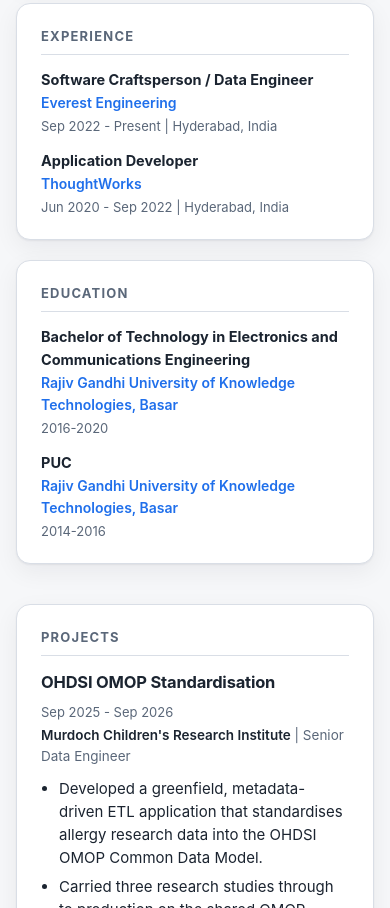
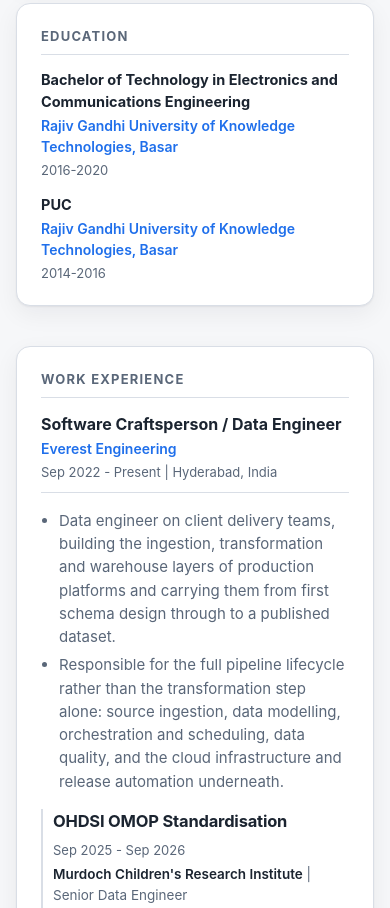
Before and after one commit to praveenlearning/praveenlearning.github.io, a plain HTML site: page index.html in a window 390 px wide. Shown: the part 2203-3111 px from the top of the page. Drawn offline with Linux system fonts and the light colour scheme.

Commit message:
update work experience summary

```diff
--- a/data.js
+++ b/data.js
@@ -74,13 +74,32 @@
   ],
 
   experiences: [
-    { title: 'Software Craftsperson / Data Engineer', company: 'Everest Engineering', location: 'Hyderabad, India', duration: 'Sep 2022 - Present' },
-    { title: 'Application Developer', company: 'ThoughtWorks', location: 'Hyderabad, India', duration: 'Jun 2020 - Sep 2022' }
+    {
+      title: 'Software Craftsperson / Data Engineer',
+      company: 'Everest Engineering',
+      location: 'Hyderabad, India',
+      duration: 'Sep 2022 - Present',
+      summary: [
+        'Data engineer on client delivery teams, building the ingestion, transformation and warehouse layers of production platforms and carrying them from first schema design through to a published dataset.',
+        'Responsible for the full pipeline lifecycle rather than the transformation step alone: source ingestion, data modelling, orchestration and scheduling, data quality, and the cloud infrastructure and release automation underneath.'
+      ]
+    },
+    {
+      title: 'Application Developer',
+      company: 'ThoughtWorks',
+      location: 'Hyderabad, India',
+      duration: 'Jun 2020 - Sep 2022',
+      summary: [
+        'Data engineer on a long-running automotive engagement, building batch ETL at scale and the automated data quality checks that guarded what it produced.',
+        'Responsible for how pipelines ran in production, not only the transformation logic: the data models they loaded into, the infrastructure they ran on, and the scheduled deployments that shipped them.'
+      ]
+    }
   ],
 
   projects: [
     {
       name: 'OHDSI OMOP Standardisation',
+      employer: 'Everest Engineering',
       client: "Murdoch Children's Research Institute",
       role: 'Senior Data Engineer',
       duration: 'Sep 2025 - Sep 2026',
@@ -98,6 +117,7 @@
     },
     {
       name: 'Stripe Migration and Integration',
+      employer: 'Everest Engineering',
       client: 'Travello',
       role: 'Backend Developer',
       duration: 'Nov 2024 - Jan 2025',
@@ -109,6 +129,7 @@
     },
     {
       name: 'Data Platform Modernisation',
+      employer: 'Everest Engineering',
       client: 'Mindvalley',
       role: 'Data Engineer',
       duration: 'Jan 2024 - Oct 2024',
@@ -124,6 +145,7 @@
     },
     {
       name: 'Learning Portal',
+      employer: 'Everest Engineering',
       client: 'KidsGetMoney',
       role: 'Full Stack Developer',
       duration: 'Aug 2023 - Nov 2023',
@@ -138,6 +160,7 @@
     },
     {
       name: 'SEQTA School Management Platform',
+      employer: 'Everest Engineering',
       client: 'Education Horizons',
       role: 'Full Stack Developer',
       duration: 'Nov 2022 - Jun 2023',
@@ -150,6 +173,7 @@
     },
     {
       name: 'Timesheets',
+      employer: 'Everest Engineering',
       client: 'Everest Engineering (internal product)',
       role: 'Full Stack Developer',
       duration: 'Oct 2022 - Nov 2022',
@@ -161,6 +185,7 @@
     },
     {
       name: 'Product Merchandise Data',
+      employer: 'ThoughtWorks',
       client: 'Mercedes-Benz (Daimler AG)',
       role: 'Data Engineer',
       duration: 'Sep 2020 - Sep 2022',
@@ -175,6 +200,7 @@
     },
     {
       name: 'Agricultural Retailer Platform',
+      employer: 'ThoughtWorks',
       client: 'Yara International',
       role: 'Full Stack Developer',
       duration: 'Jun 2020 - Aug 2020',
--- a/index.html
+++ b/index.html
@@ -46,11 +46,6 @@
             <div class="key-skills"></div>
           </section>
 
-          <section class="section experience-section">
-            <h2>Experience</h2>
-            <div class="all-experiences"></div>
-          </section>
-
           <section class="section education-section">
             <h2>Education</h2>
             <div class="all-education"></div>
@@ -59,8 +54,8 @@
 
         <div class="column-right">
           <section class="section projects-section">
-            <h2>Projects</h2>
-            <div class="all-projects"></div>
+            <h2>Work Experience</h2>
+            <div class="all-experiences"></div>
           </section>
         </div>
       </div>
--- a/index.js
+++ b/index.js
@@ -65,14 +65,49 @@
   });
 }
 
-function renderExperiences(experiences) {
+// Projects carry an `employer` naming the role they were delivered under, so each
+// role renders with its own work nested beneath it. A project whose employer matches
+// no role would silently vanish, so those are appended to the last role rather than lost.
+function projectsFor(data, company) {
+  return (data.projects || []).filter((project) => project.employer === company);
+}
+
+function unmatchedProjects(data) {
+  const companies = (data.experiences || []).map((job) => job.company);
+  return (data.projects || []).filter((project) => !companies.includes(project.employer));
+}
+
+function renderExperiences(data) {
   const target = document.querySelector('.all-experiences');
   target.textContent = '';
-  experiences.forEach((job) => {
-    const wrap = el('div', 'experience-entry');
-    wrap.appendChild(el('p', 'entry-title', job.title));
-    wrap.appendChild(el('p', 'entry-sub', job.company));
-    wrap.appendChild(el('p', 'entry-meta', [job.duration, job.location].filter(Boolean).join(' | ')));
+
+  const roles = data.experiences || [];
+  const orphans = unmatchedProjects(data);
+
+  roles.forEach((job, index) => {
+    const wrap = el('section', 'role');
+
+    const head = el('div', 'role-head');
+    head.appendChild(el('p', 'entry-title', job.title));
+    head.appendChild(el('p', 'entry-sub', job.company));
+    head.appendChild(el('p', 'entry-meta', [job.duration, job.location].filter(Boolean).join(' | ')));
+    wrap.appendChild(head);
+
+    if (job.summary && job.summary.length) {
+      const ul = el('ul', 'role-summary');
+      job.summary.forEach((line) => ul.appendChild(el('li', null, line)));
+      wrap.appendChild(ul);
+    }
+
+    let projects = projectsFor(data, job.company);
+    if (index === roles.length - 1) projects = projects.concat(orphans);
+
+    if (projects.length) {
+      const list = el('div', 'role-projects');
+      projects.forEach((project) => list.appendChild(projectCard(project)));
+      wrap.appendChild(list);
+    }
+
     target.appendChild(wrap);
   });
 }
@@ -89,29 +124,28 @@
   });
 }
 
-function renderProjects(projects) {
-  const target = document.querySelector('.all-projects');
-  target.textContent = '';
-  projects.forEach((project) => {
+function projectCard(project) {
   const wrap = el('article', 'project');
 
   const head = el('div', 'project-head');
   head.appendChild(el('h3', 'project-name', project.name));
-    head.appendChild(el('span', 'project-duration', project.duration));
+  if (project.duration) head.appendChild(el('span', 'project-duration', project.duration));
   wrap.appendChild(head);
 
+  if (project.client || project.role) {
     const meta = el('p', 'project-meta');
-    meta.appendChild(el('strong', null, project.client));
-    meta.appendChild(document.createTextNode(' | ' + project.role));
+    if (project.client) meta.appendChild(el('strong', null, project.client));
+    if (project.client && project.role) meta.appendChild(document.createTextNode(' | '));
+    if (project.role) meta.appendChild(document.createTextNode(project.role));
     wrap.appendChild(meta);
+  }
 
   const ul = el('ul');
-    project.bullets.forEach((bullet) => ul.appendChild(el('li', null, bullet)));
+  (project.bullets || []).forEach((bullet) => ul.appendChild(el('li', null, bullet)));
   wrap.appendChild(ul);
 
-    wrap.appendChild(chipList(project.tech));
-    target.appendChild(wrap);
-  });
+  if (project.tech && project.tech.length) wrap.appendChild(chipList(project.tech));
+  return wrap;
 }
 
 function renderAtsPreHeader(data) {
@@ -137,9 +171,8 @@
   renderContact(data.contact);
   renderHighlights(data.highlights);
   renderSkills(data.skills);
-  renderExperiences(data.experiences);
+  renderExperiences(data);
   renderEducation(data.education);
-  renderProjects(data.projects);
   renderAtsPreHeader(data);
 }
 
@@ -186,18 +219,26 @@
     children.push(docxParagraph(group.category + ': ' + group.items.join(', '), { spacing: { after: 40 } }, { size: 20 }));
   });
 
-  children.push(docxHeading('Experience'));
-  data.experiences.forEach((job) => {
-    children.push(docxParagraph(job.title + ' - ' + job.company, { spacing: { before: 80 } }, { bold: true, size: 21 }));
-    children.push(docxParagraph([job.duration, job.location].filter(Boolean).join(' | '), { spacing: { after: 40 } }, { size: 19 }));
+  children.push(docxHeading('Work Experience'));
+  const roles = data.experiences || [];
+  const orphans = unmatchedProjects(data);
+  roles.forEach((job, index) => {
+    children.push(docxParagraph(job.title + ' - ' + job.company, { spacing: { before: 160 } }, { bold: true, size: 22 }));
+    children.push(docxParagraph([job.duration, job.location].filter(Boolean).join(' | '), { spacing: { after: 60 } }, { size: 19 }));
+    (job.summary || []).forEach((line) => children.push(docxBullet(line)));
+
+    let projects = projectsFor(data, job.company);
+    if (index === roles.length - 1) projects = projects.concat(orphans);
+    projects.forEach((project) => {
+      children.push(docxParagraph('Project: ' + project.name + (project.duration ? ' | ' + project.duration : ''), { spacing: { before: 120 } }, { bold: true, size: 20 }));
+      if (project.client || project.role) {
+        children.push(docxParagraph([project.client && 'Client: ' + project.client, project.role].filter(Boolean).join(' | '), { spacing: { after: 20 } }, { size: 19 }));
+      }
+      if (project.tech && project.tech.length) {
+        children.push(docxParagraph(project.tech.join(', '), { spacing: { after: 60 } }, { size: 19, italics: true }));
+      }
+      (project.bullets || []).forEach((bullet) => children.push(docxBullet(bullet)));
     });
-
-  children.push(docxHeading('Projects'));
-  data.projects.forEach((project) => {
-    children.push(docxParagraph(project.name + ' | ' + project.duration, { spacing: { before: 120 } }, { bold: true, size: 21 }));
-    children.push(docxParagraph('Client: ' + project.client + ' | ' + project.role, { spacing: { after: 20 } }, { size: 19 }));
-    children.push(docxParagraph(project.tech.join(', '), { spacing: { after: 60 } }, { size: 19, italics: true }));
-    project.bullets.forEach((bullet) => children.push(docxBullet(bullet)));
   });
 
   children.push(docxHeading('Education'));
--- a/print.css
+++ b/print.css
@@ -61,9 +61,20 @@
   page-break-after: avoid;
 }
 
+/* Flatten both columns into one print flow, then order the sections explicitly.
+   `display: contents` lets the sections become siblings so `order` applies across
+   columns: skills, then work experience, then education. Without this the whole
+   left column prints first, putting Education ahead of Work Experience. */
 .content-columns {
-  display: block !important;
+  display: flex !important;
+  flex-direction: column !important;
 }
+
+.column-left, .column-right { display: contents !important; }
+
+.skills-section { order: 1; }
+.projects-section { order: 2; }
+.education-section { order: 3; }
 
 .chips { display: block !important; }
 
@@ -106,3 +117,21 @@
 }
 
 a { color: #000 !important; text-decoration: none !important; }
+
+/* Roles print as a flat single column: the indent rail scrambles ATS text order. */
+.role { margin: 0 0 6pt !important; }
+
+.role-head {
+  border-bottom: none !important;
+  padding: 0 !important;
+  margin: 0 0 3pt !important;
+}
+
+.role-head .entry-title { font-size: 11pt !important; }
+
+.role-summary { margin: 0 0 4pt !important; padding-left: 15pt !important; }
+.role-summary li { font-size: 10pt !important; margin-bottom: 2pt !important; break-inside: avoid; }
+
+.role-projects { padding-left: 0 !important; border-left: none !important; }
+
+.project-name::before { content: 'Project: '; font-weight: bold; }
--- a/styles.css
+++ b/styles.css
@@ -288,3 +288,29 @@
   .page { padding: 20px 16px 40px; }
   .document-actions { padding: 10px 16px; }
 }
+
+/* ---------- roles with nested projects ---------- */
+
+.role { margin-bottom: 26px; }
+.role:last-child { margin-bottom: 0; }
+
+.role-head {
+  padding-bottom: 10px;
+  border-bottom: 1px solid var(--border);
+  margin-bottom: 16px;
+}
+
+.role-head .entry-title { font-size: 16px; }
+
+.role-summary { margin: 0 0 16px; padding-left: 18px; color: var(--text-muted); }
+.role-summary li { margin-bottom: 5px; }
+
+/* Nested projects sit inboard of the role heading so the hierarchy is visible. */
+.role-projects { padding-left: 16px; border-left: 2px solid var(--border); }
+
+.role-projects .project:first-child { padding-top: 0; }
+.role-projects .project:last-child { padding-bottom: 0; border-bottom: none; }
+
+@media (max-width: 860px) {
+  .role-projects { padding-left: 10px; }
+}
```
Also changed, not shown: check.js (+18 -2 lines), 3 other files. Lines whose indentation alone changed are shown as unchanged.
